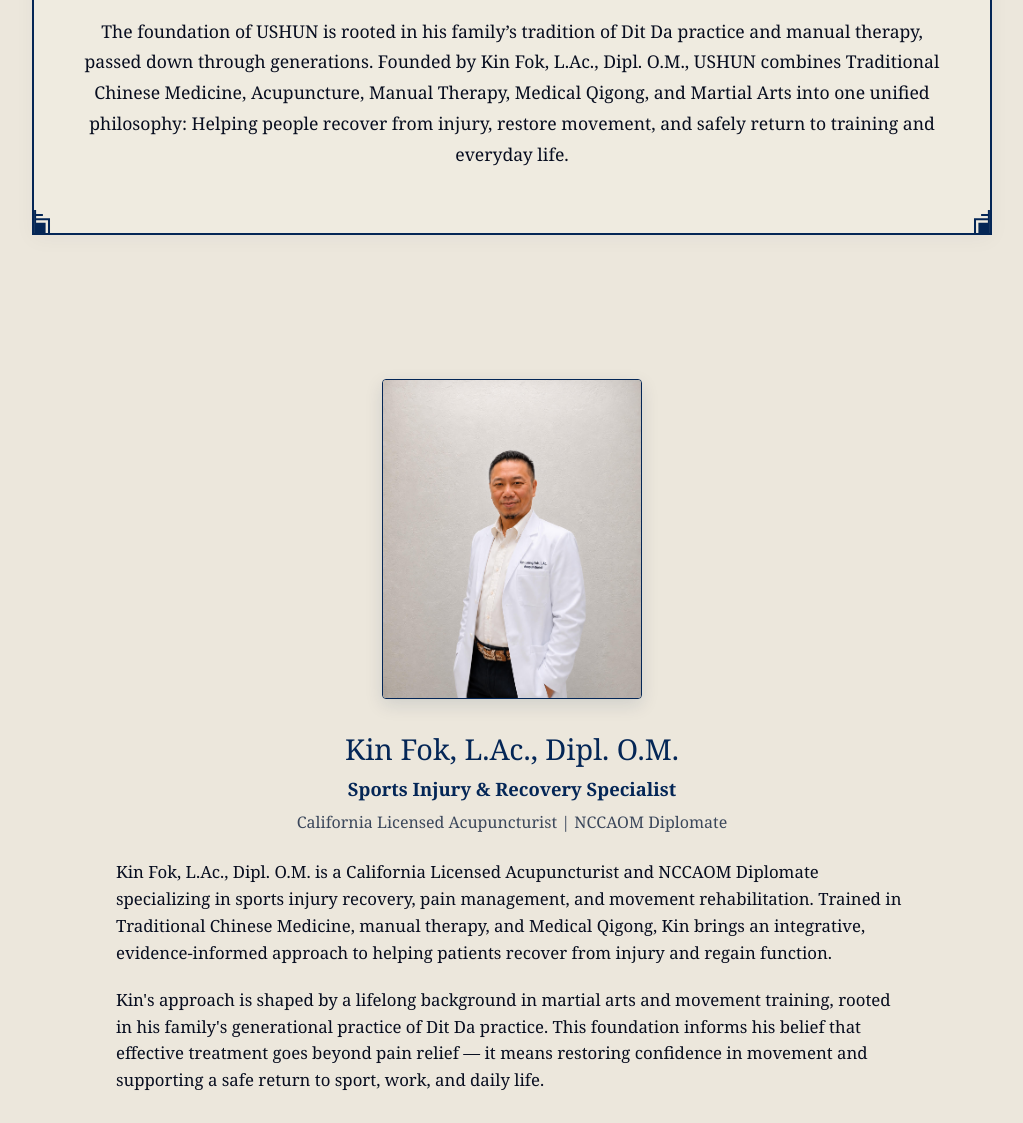
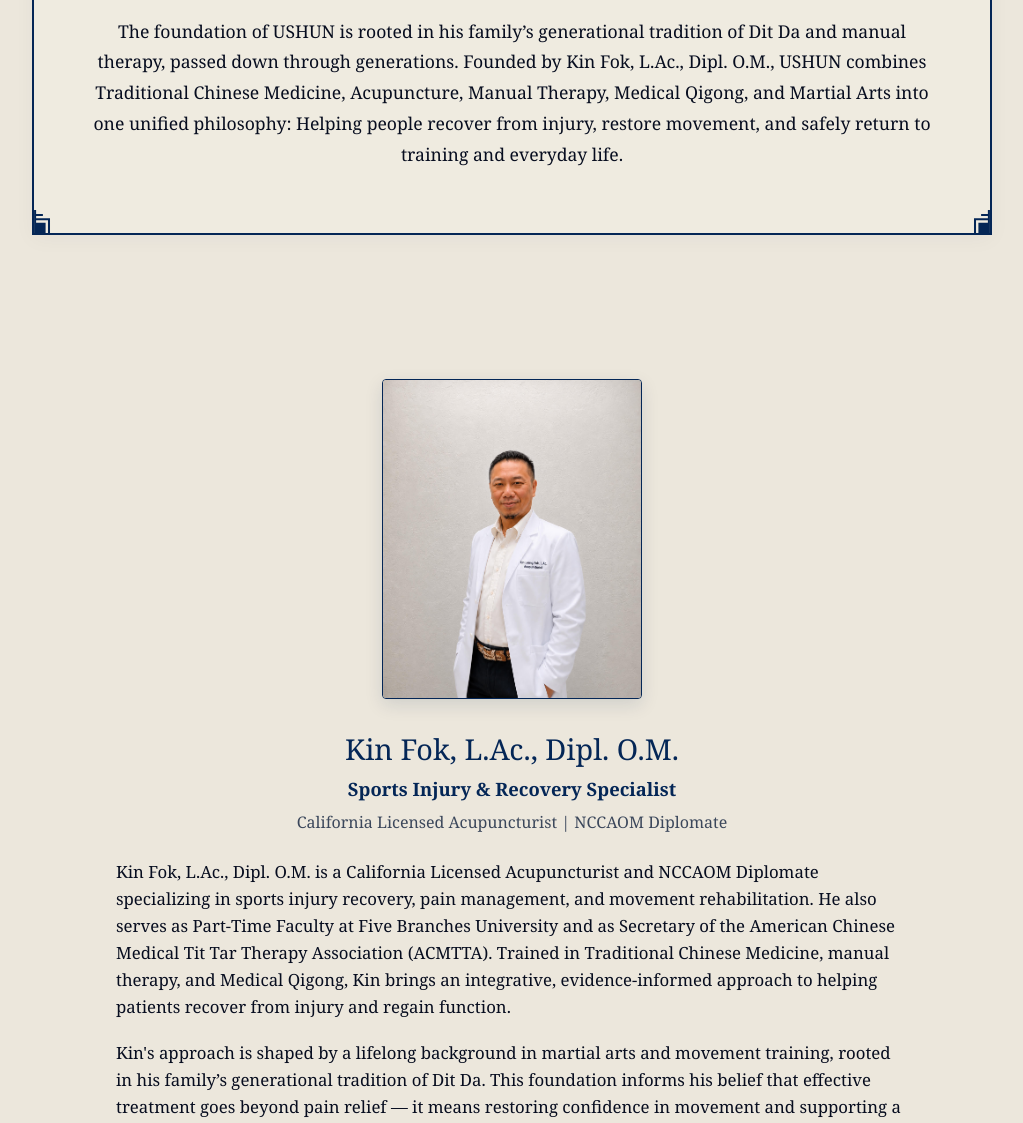
Before and after one commit to kuoclaire/ushun-health, a website: page index.html in a window 1280 px wide. Shown: the part 729-1852 px from the top of the page, without its empty margins (128-1151 px from the left). Drawn offline with Linux system fonts and the light colour scheme; a web font is replaced by a local one.

Commit message:
change text

```diff
--- a/index.html
+++ b/index.html
@@ -72,7 +72,7 @@
             <span class="about-label">About</span>
             <h2>House of Fok</h2>
             <p>
-              The foundation of USHUN is rooted in his family’s tradition of Dit Da practice and manual therapy, passed down through generations. Founded by Kin Fok, L.Ac., Dipl. O.M., USHUN combines Traditional Chinese Medicine, Acupuncture, Manual Therapy, Medical Qigong, and Martial Arts into one unified philosophy: Helping people recover from injury, restore movement, and safely return to training and everyday life.
+              The foundation of USHUN is rooted in his family’s generational tradition of Dit Da and manual therapy, passed down through generations. Founded by Kin Fok, L.Ac., Dipl. O.M., USHUN combines Traditional Chinese Medicine, Acupuncture, Manual Therapy, Medical Qigong, and Martial Arts into one unified philosophy: Helping people recover from injury, restore movement, and safely return to training and everyday life.
             </p>
           </div>
 
@@ -94,10 +94,10 @@
 
           <div class="practitioner-bio">
             <p>
-              Kin Fok, L.Ac., Dipl. O.M. is a California Licensed Acupuncturist and NCCAOM Diplomate specializing in sports injury recovery, pain management, and movement rehabilitation. Trained in Traditional Chinese Medicine, manual therapy, and Medical Qigong, Kin brings an integrative, evidence-informed approach to helping patients recover from injury and regain function.
+              Kin Fok, L.Ac., Dipl. O.M. is a California Licensed Acupuncturist and NCCAOM Diplomate specializing in sports injury recovery, pain management, and movement rehabilitation. He also serves as Part-Time Faculty at Five Branches University and as Secretary of the American Chinese Medical Tit Tar Therapy Association (ACMTTA). Trained in Traditional Chinese Medicine, manual therapy, and Medical Qigong, Kin brings an integrative, evidence-informed approach to helping patients recover from injury and regain function.
             </p>
             <p>
-              Kin's approach is shaped by a lifelong background in martial arts and movement training, rooted in his family's generational practice of Dit Da practice. This foundation informs his belief that effective treatment goes beyond pain relief — it means restoring confidence in movement and supporting a safe return to sport, work, and daily life.
+              Kin's approach is shaped by a lifelong background in martial arts and movement training, rooted in his family’s generational tradition of Dit Da. This foundation informs his belief that effective treatment goes beyond pain relief — it means restoring confidence in movement and supporting a safe return to sport, work, and daily life.
             </p>
           </div>
 
```
